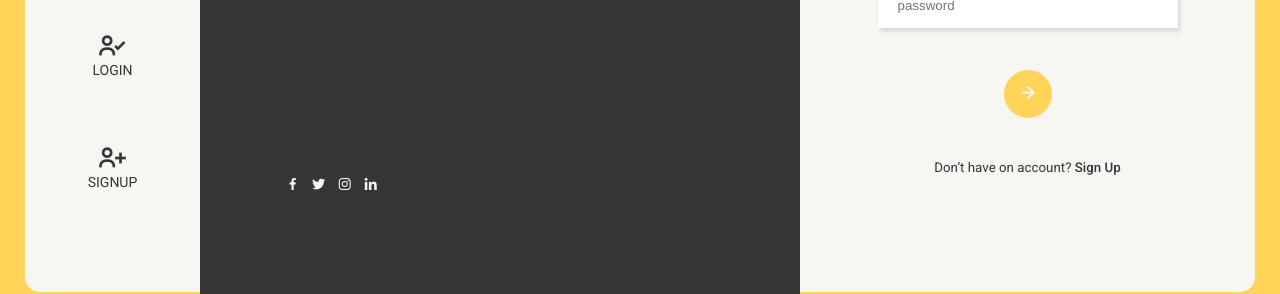
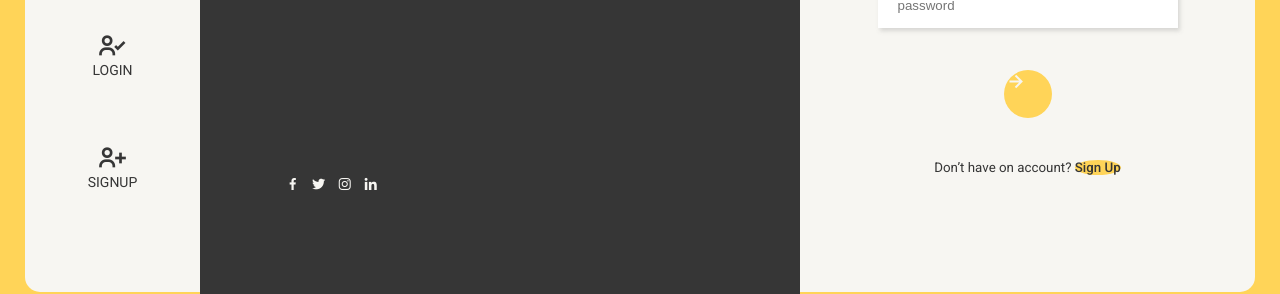
Before and after one commit to rodrigosantosdev/login-dashboard-vuejs, a Vue app: page /Login in a window 1280 px wide. Shown: the part 398-692 px from the top of the page. Built offline with nearby package versions, Linux system fonts and the light colour scheme.

Commit message:
create formlogin

```diff
--- a/src/components/FormLogin.vue
+++ b/src/components/FormLogin.vue
@@ -5,7 +5,7 @@
         <label for="mail"><input type="email" placeholder="email@email.com"></label>
         <label for="password"><input type="epassword" placeholder="password"></label>
       </form>
-      <button href="/dashboard" type="submit"><i class='bx bx-right-arrow-alt'></i></button>
+      <a href="/dashboard" type="submit"><i class='bx bx-right-arrow-alt'></i></a>
       <small>Don’t have on account? <strong><a href="/signup">Sign Up</a></strong></small>
    </div>
 </template>
@@ -51,7 +51,7 @@ export default {
       padding-left: 20px;
     }
 
-    button {
+    a {
       width: 48px;
       height: 48px;
 
```
